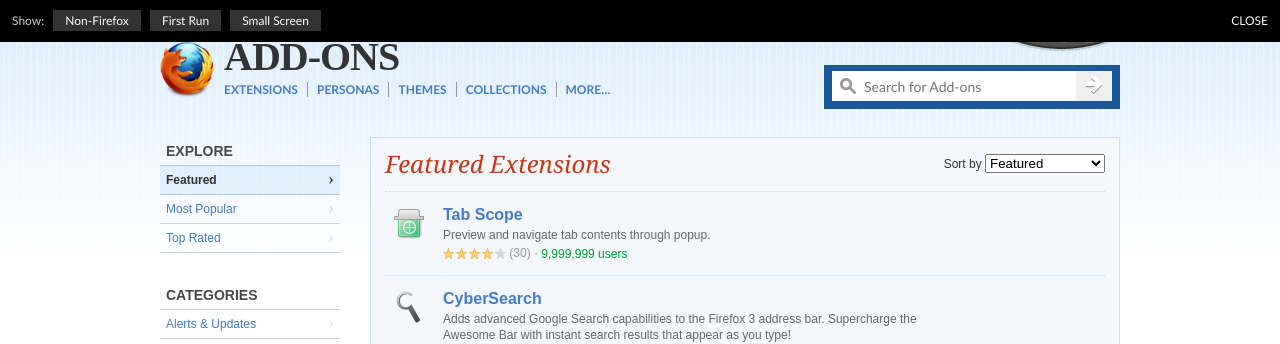
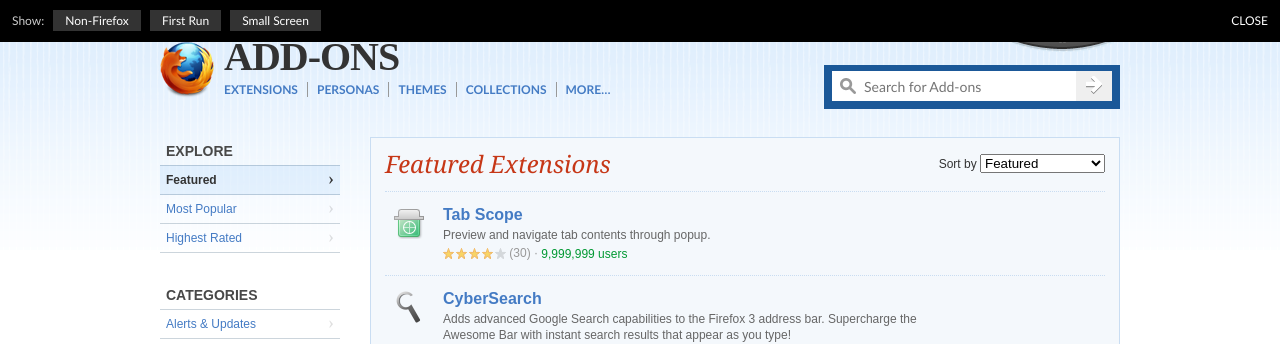
Before and after one commit to chowse/amo-redux, a Jekyll site: the page built from leaderboard.html, in a window 1280 px wide and 900 px high. Shown: the top 344 px of the window. Built offline with Jekyll 4.4.1, drawn with Linux system fonts in a browser that asks for light colours; some web fonts are replaced.

Commit message:
Updated sort fields

```diff
--- a/_includes/nav-sidebar.html
+++ b/_includes/nav-sidebar.html
@@ -8,7 +8,7 @@
 			<li><a href="leaderboard.html">Featured</a></li>
 			{% endif %}
 			<li><a href="leaderboard.html">Most Popular</a></li>
-			<li><a href="leaderboard.html">Top Rated</a></li>
+			<li><a href="leaderboard.html">Highest Rated</a></li>
 		</ul>
 	</div>
 
--- a/leaderboard.html
+++ b/leaderboard.html
@@ -76,8 +76,7 @@
 					</optgroup>
 					<optgroup>
 						<option>Most Users</option>
-						<option>Best Rating</option>
-						<option>Most Reviews</option>
+						<option>Highest Rating</option>
 					</optgroup>
 					<optgroup>
 						<option>Release Date</option>
--- a/search.html
+++ b/search.html
@@ -200,8 +200,7 @@
 					</optgroup>
 					<optgroup>
 						<option>Most Users</option>
-						<option>Best Rating</option>
-						<option>Most Reviews</option>
+						<option>Highest Rating</option>
 					</optgroup>
 					<optgroup>
 						<option>Release Date</option>
```
